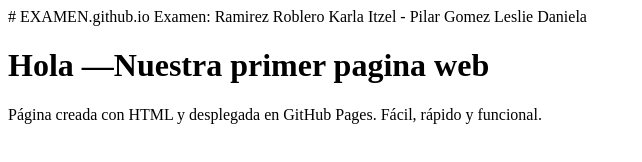
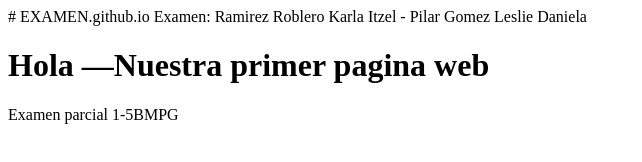
Before and after one commit to karla-itzel/EXAMEN.github.io, a plain HTML site: page docs/index.html in a window 1280 px wide. Shown: the whole page, without its empty margins (0-642 px from the left). Drawn offline with Linux system fonts and the light colour scheme.

Commit message:
Update index.html

```diff
--- a/docs/index.html
+++ b/docs/index.html
@@ -10,7 +10,7 @@ Examen: Ramirez Roblero Karla Itzel - Pilar Gomez Leslie Daniela
 <body>
   <header>
     <h1>Hola —Nuestra primer pagina web</h1>
-    <p class="lead">Página creada con HTML y desplegada en GitHub Pages. Fácil, rápido y funcional.</p>
+    <p class="lead">Examen parcial 1-5BMPG</p>
   </header>
 </body>
 </html>
```
